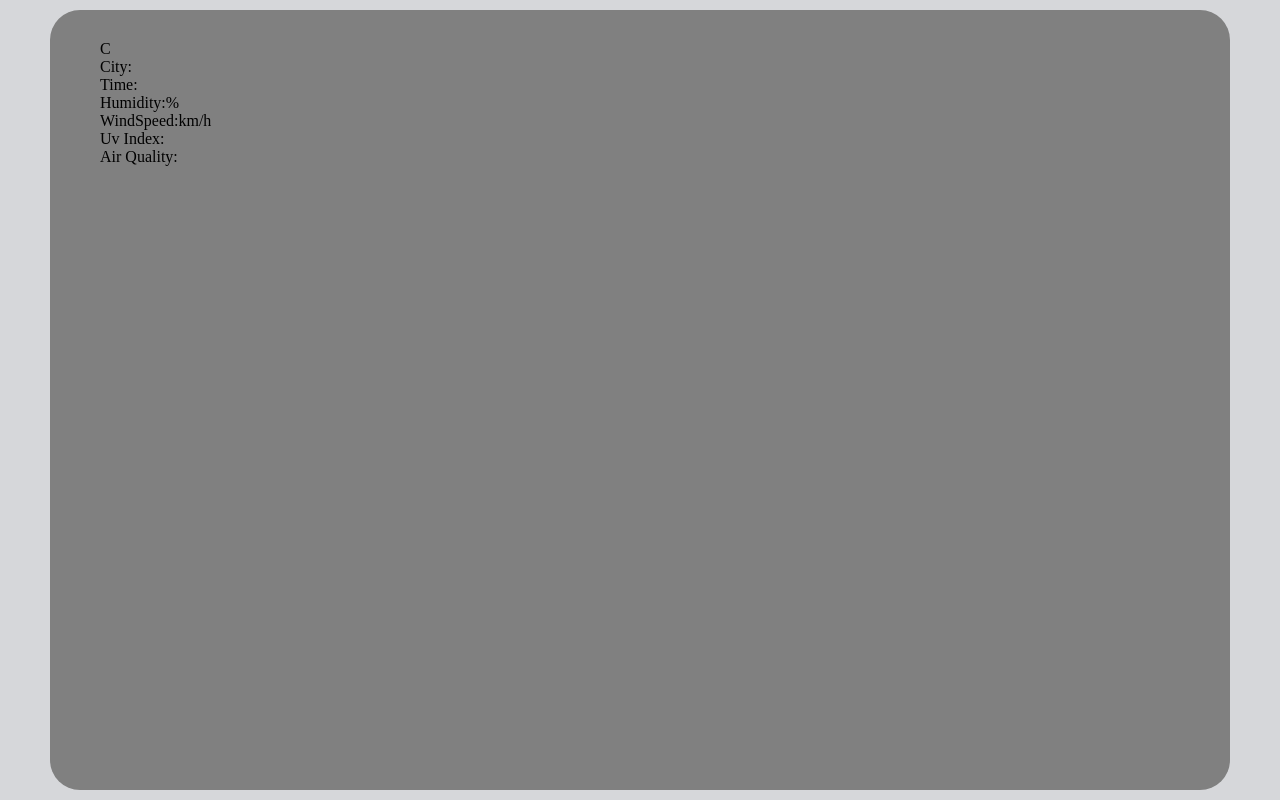
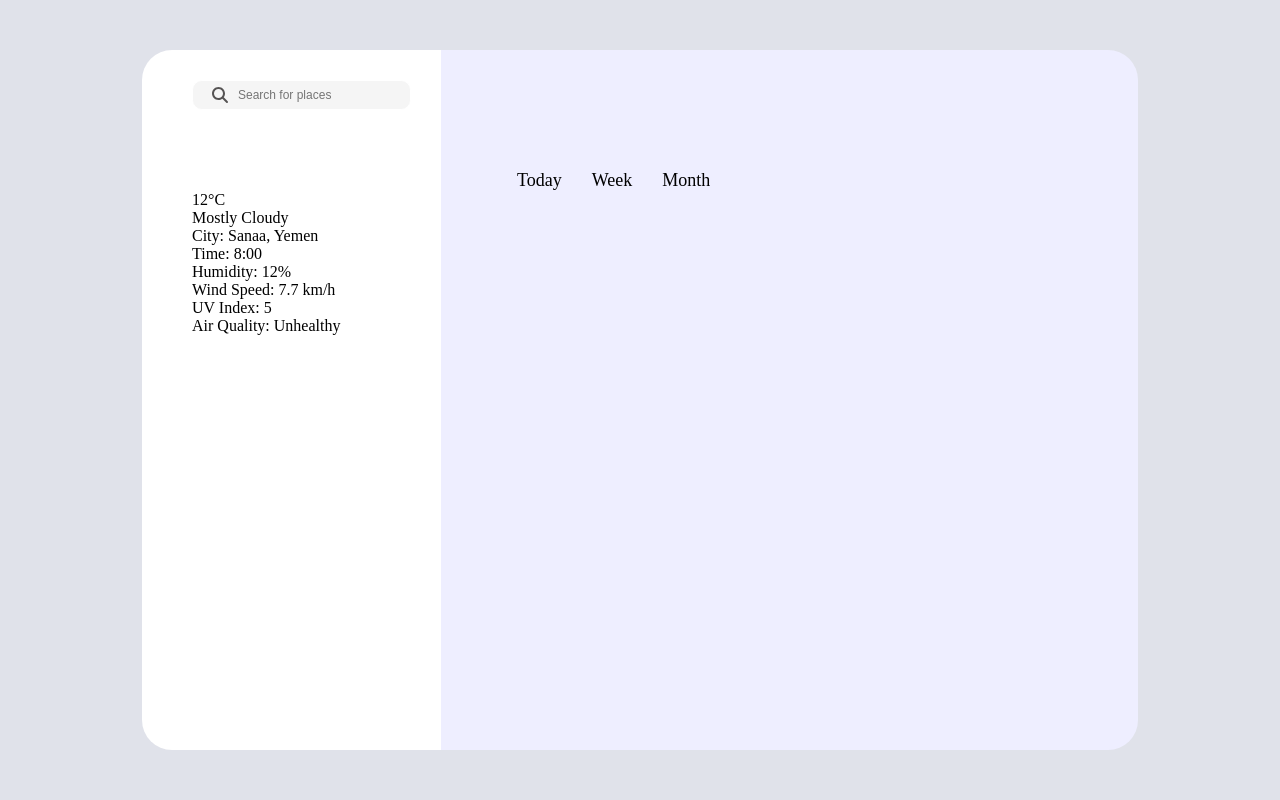
Before and after one commit to ByteRunners/weather_react, a React (Vite) app in the folder weather/: page / in a window 1280 px wide. Built offline with nearby package versions, Linux system fonts and the light colour scheme.

Commit message:
search icon and options and the style

```diff
--- a/weather/src/App.tsx
+++ b/weather/src/App.tsx
@@ -1,5 +1,4 @@
 import "./styles/App.css";
-import "./components/WeatherCard";
 import WeatherCard from "./components/WeatherCard";
 import { FontAwesomeIcon } from "@fortawesome/react-fontawesome";
 import { faBars, faBell } from "@fortawesome/free-solid-svg-icons";
@@ -18,7 +17,16 @@ function App() {
 
   return (
     <main className="container">
-      <WeatherCard />
+      <WeatherCard
+        temperature={currentWeather.temperature}
+        condition={currentWeather.condition}
+        city={currentWeather.city}
+        time={currentWeather.time}
+        humidity={currentWeather.humidity}
+        windSpeed={currentWeather.windSpeed}
+        uvindex={currentWeather.uvindex}
+        airQuality={currentWeather.airQuality}
+      />
     </main>
   );
 }
--- a/weather/src/components/WeatherCard.tsx
+++ b/weather/src/components/WeatherCard.tsx
@@ -1,5 +1,8 @@
-import React from "react";
+import React, { useState } from "react";
 import "../styles/App.css";
+import { FontAwesomeIcon } from "@fortawesome/react-fontawesome";
+import { faSearch } from "@fortawesome/free-solid-svg-icons";
+
 
 interface WeatherCardProps {
   temperature: number;
@@ -22,17 +25,36 @@ const WeatherCard: React.FC<WeatherCardProps> = ({
   uvindex,
   airQuality,
 }) => {
+  const [selectedOption, setSelectedOption] = useState<string>("today");
+  const handleOptionClick = (option: string) => {
+    setSelectedOption(option);
+  };
   return (
     <section className="card">
-      <div>{temperature}C</div>
+      <div className="search-container">
+      <FontAwesomeIcon icon={faSearch} className="search-icon" />
+        <input type="text" placeholder="Search for places" className="search-input" />
+      </div>
+      <div className="options">
+        {["Today", "Week", "Month"].map((option) => (
+          <span
+            key={option}
+            className={`option ${selectedOption === option ? "selected" : ""}`}
+            onClick={() => handleOptionClick(option)}
+          >
+            {option.charAt(0).toUpperCase() + option.slice(1)}
+          </span>
+        ))}
+      </div>
+      <div>{temperature}°C</div>
       <div>{condition}</div>
       <div>
-        <div>City:{city}</div>
-        <div>Time:{time}</div>
-        <div>Humidity:{humidity}%</div>
-        <div>WindSpeed:{windSpeed}km/h</div>
-        <div>Uv Index:{uvindex}</div>
-        <div>Air Quality:{airQuality}</div>
+        <div>City: {city}</div>
+        <div>Time: {time}</div>
+        <div>Humidity: {humidity}%</div>
+        <div>Wind Speed: {windSpeed} km/h</div>
+        <div>UV Index: {uvindex}</div>
+        <div>Air Quality: {airQuality}</div>
       </div>
     </section>
   );
--- a/weather/src/styles/App.css
+++ b/weather/src/styles/App.css
@@ -11,7 +11,7 @@ body {
 }
 
 .container {
-  background-color: #d6d7da;
+  background-color: #e0e2ea;
   height: 100vh;
   display: flex;
   align-items: center;
@@ -19,11 +19,58 @@ body {
 }
 
 .card {
-  width: 100%;
-  height: 90%;
-  background-color: gray;
+  width: 70%;
+  height: 80%;
+  background: linear-gradient(to right, rgb(255, 255, 255) 30%, rgb(238, 238, 255) 30%);
   margin: 50px;
-  /* margin-top: 50px; */
   padding: 30px 50px;
   border-radius: 30px;
+  display: flex;
+  flex-direction: column;
 }
+.search-container {
+  justify-content: space-between;
+  display: flex;
+  align-items: center;
+  background-color: #f5f5f5;
+  border: 1px solid #ffffff;
+  border-radius: 10px;
+  padding: 6px 19px;
+  width: 20%;
+  margin-bottom: 60px;
+}
+
+.search-input {
+  flex: 1;
+  border: none;
+  outline: none;
+  background: transparent;
+  font-size: 12px;
+}
+
+.search-icon {
+  color: #555353;
+  font-size: 16px;
+  margin-right: 8px;
+}
+
+.options {
+  font-size: 18px;
+  align-items: flex-start;
+  margin-left: 310px;
+}
+
+.option {
+  cursor: pointer;
+  padding: 15px;
+  transition: color 0.3s, border-bottom 0.3s;
+}
+
+.option:hover {
+  color: rgb(0, 0, 255);
+}
+
+.selected {
+  color: rgb(0, 0, 255);
+  border-bottom: 2px solid rgb(0, 0, 255);
+}
```
Also changed, not shown: 1 other file (tests, documents, lock files or other folders).
